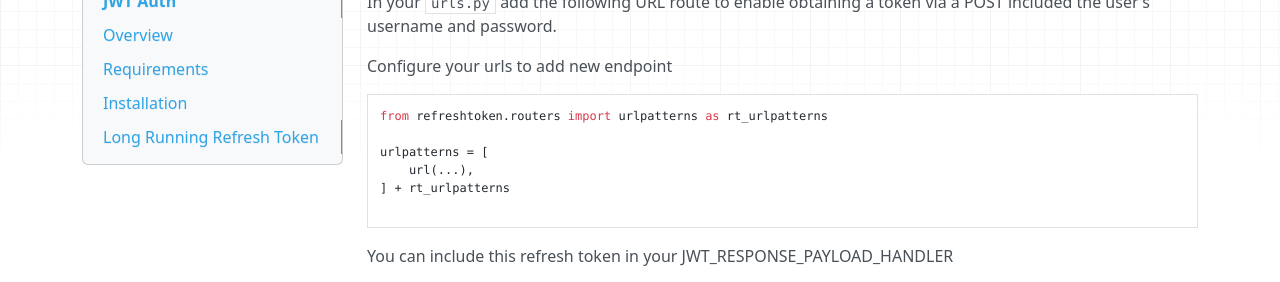
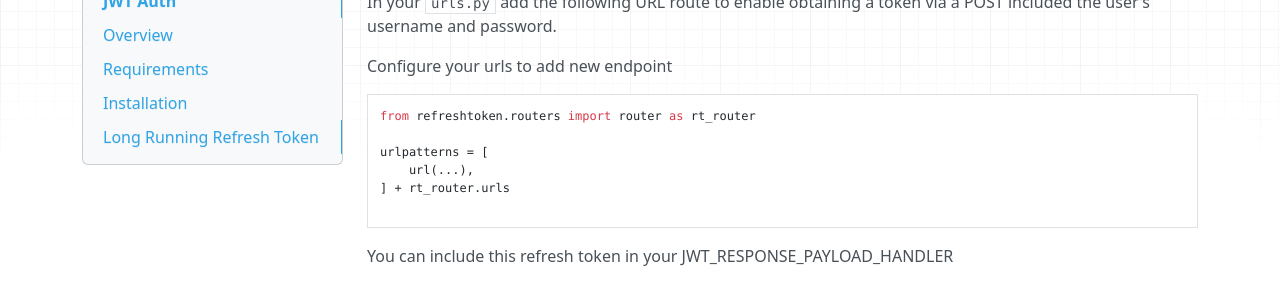
Before and after one commit to s3341458/django-rest-framework-jwt-refresh-token, an MkDocs documentation site: the page built from docs/index.md, in a window 1280 px wide and 900 px high, scrolled down 1011 px. Shown: the part 151-433 px from the top of the window. Built offline with MkDocs 1.6.1, drawn with Linux system fonts in a browser that asks for light colours; nearby versions of some CDN libraries.

Commit message:
Update documentation to use router.urls attribute

````diff
--- a/docs/index.md
+++ b/docs/index.md
@@ -65,11 +65,11 @@ In your `urls.py` add the following URL route to enable obtaining a token via a
 Configure your urls to add new endpoint
 
 ```python
-from refreshtoken.routers import urlpatterns as rt_urlpatterns
+from refreshtoken.routers import router as rt_router
 
 urlpatterns = [
     url(...),
-] + rt_urlpatterns
+] + rt_router.urls
 
 ```
 
````
